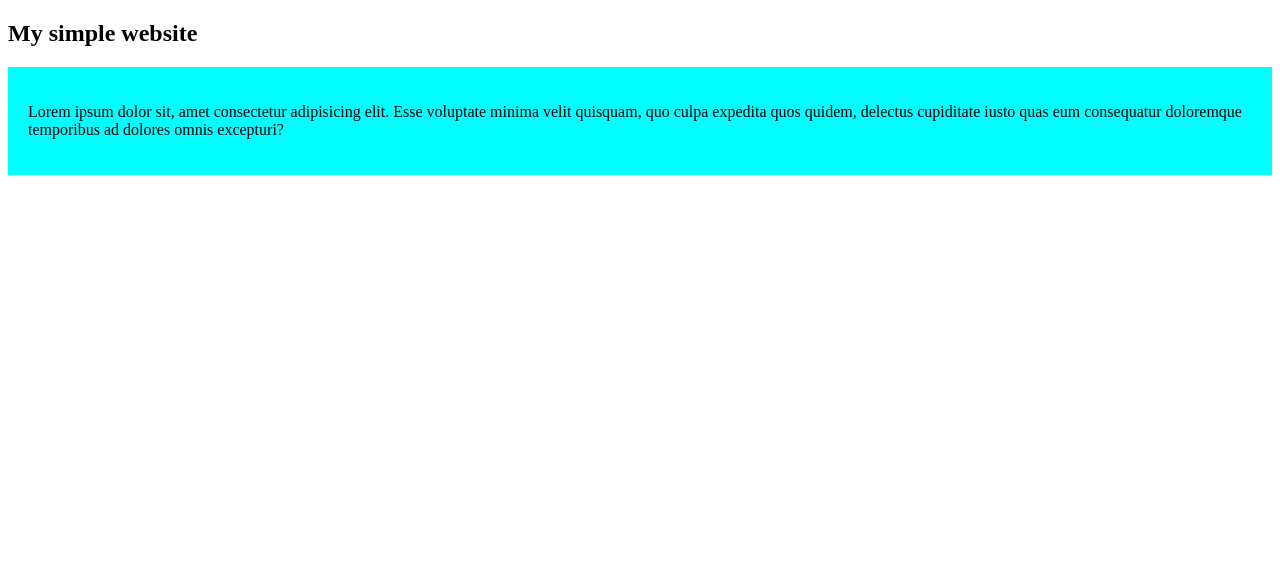
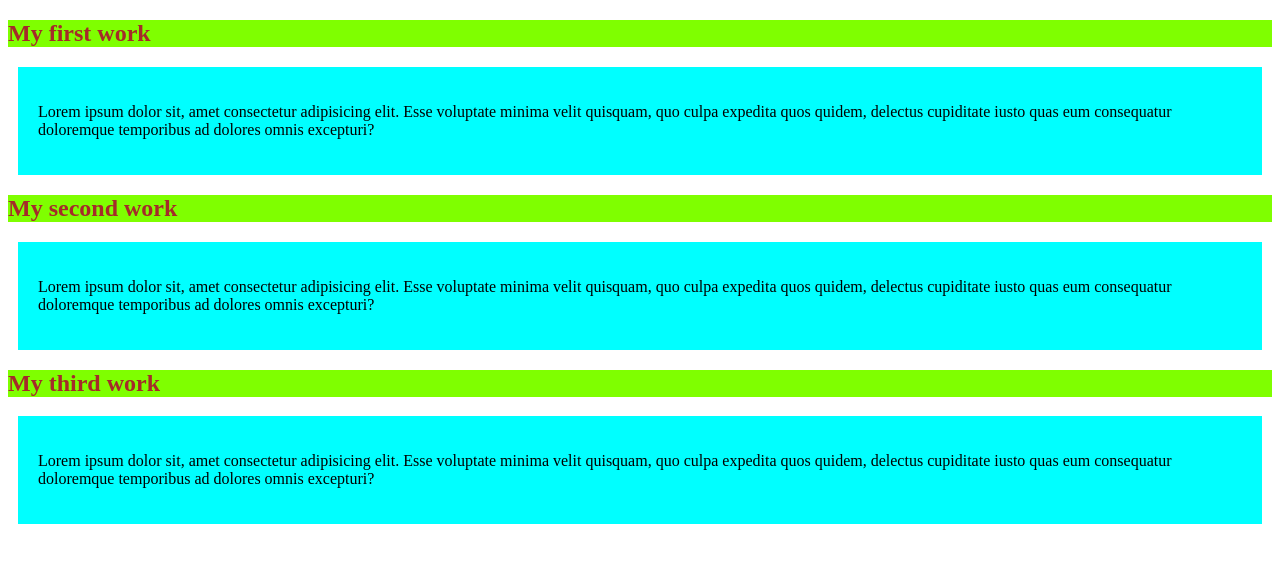
Before and after one commit to sumonnr/simple-website-web, a plain HTML site: page index.html in a window 1280 px wide. Drawn offline with Linux system fonts and the light colour scheme.

Commit message:
add blog item

```diff
--- a/index.html
+++ b/index.html
@@ -7,7 +7,23 @@
     <link rel="stylesheet" href="wev/blog.css">
 </head>
 <body>
-    <h2>My simple website</h2>
+    <h2 class="h2">My first work</h2>
+    <div>
+        <p>Lorem ipsum dolor sit, amet consectetur adipisicing elit. Esse voluptate minima velit quisquam, quo culpa expedita quos quidem, delectus cupiditate iusto quas eum consequatur doloremque temporibus ad dolores omnis excepturi?</p>
+
+
+
+
+    </div>
+    <h2 class="h2">My second work</h2>
+    <div>
+        <p>Lorem ipsum dolor sit, amet consectetur adipisicing elit. Esse voluptate minima velit quisquam, quo culpa expedita quos quidem, delectus cupiditate iusto quas eum consequatur doloremque temporibus ad dolores omnis excepturi?</p>
+
+
+
+
+    </div>
+    <h2 class="h2">My third work</h2>
     <div>
         <p>Lorem ipsum dolor sit, amet consectetur adipisicing elit. Esse voluptate minima velit quisquam, quo culpa expedita quos quidem, delectus cupiditate iusto quas eum consequatur doloremque temporibus ad dolores omnis excepturi?</p>
 
--- a/wev/blog.css
+++ b/wev/blog.css
@@ -1,4 +1,9 @@
+.h2{
+    color: brown;
+    background-color: chartreuse;
+}
 div{
     background-color: aqua;
     padding: 20px;
+    margin: 10px;
 }
```
